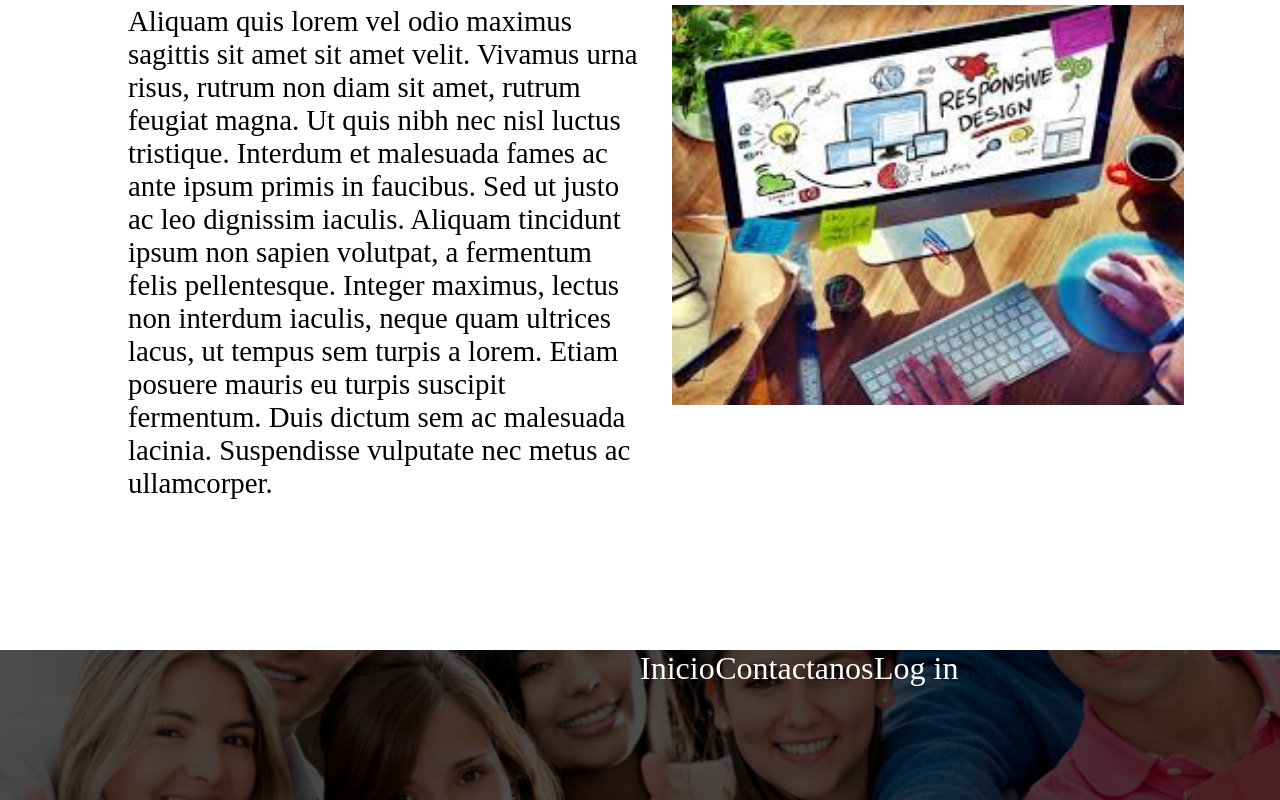
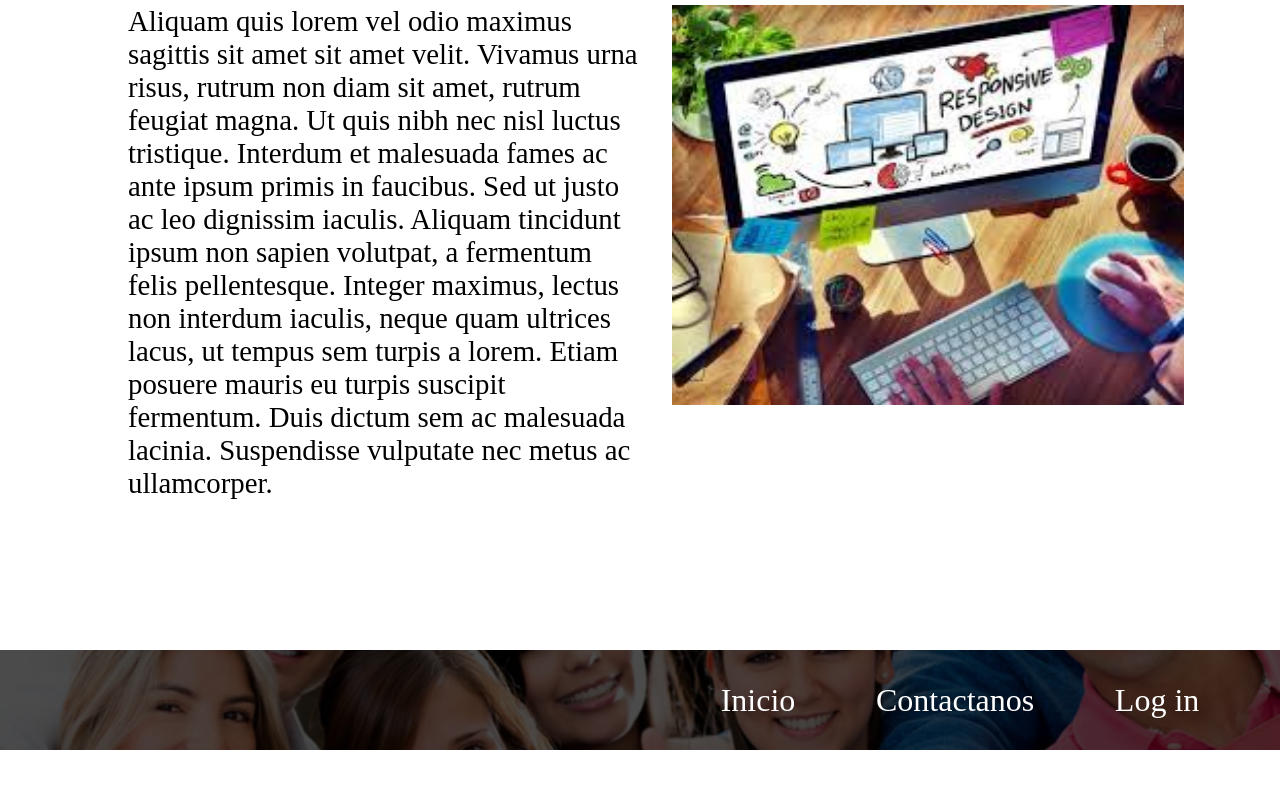
Before and after one commit to dgamero1225/proyecto_g25_grupoc, a plain HTML site: page paginas_web/index.html in a window 1280 px wide. Shown: the part 3475-4275 px from the top of the page. After the commit the page ends 4225 px from the top, so only its background shows below. Drawn offline with Linux system fonts and the light colour scheme.

Commit message:
termine el footer

```diff
--- a/paginas_web/index.html
+++ b/paginas_web/index.html
@@ -158,7 +158,7 @@
 		.contenedorFooter {
 			margin-top: 150px;
 			background-image: url(/images/banner.jpeg);
-			height: 150px;
+			height: 100px;
 			background-size: cover;
 			background-repeat: no-repeat;
 			background-position: center center;
@@ -176,7 +176,9 @@
 		}
 		.navegacion-footer {
 			grid-column: 2 / 3;
-			align-items: flex-end;
+			display: flex;
+			justify-content:space-evenly;
+			align-items: center;
 		}
 		.navegacion-footer a {
 
```
